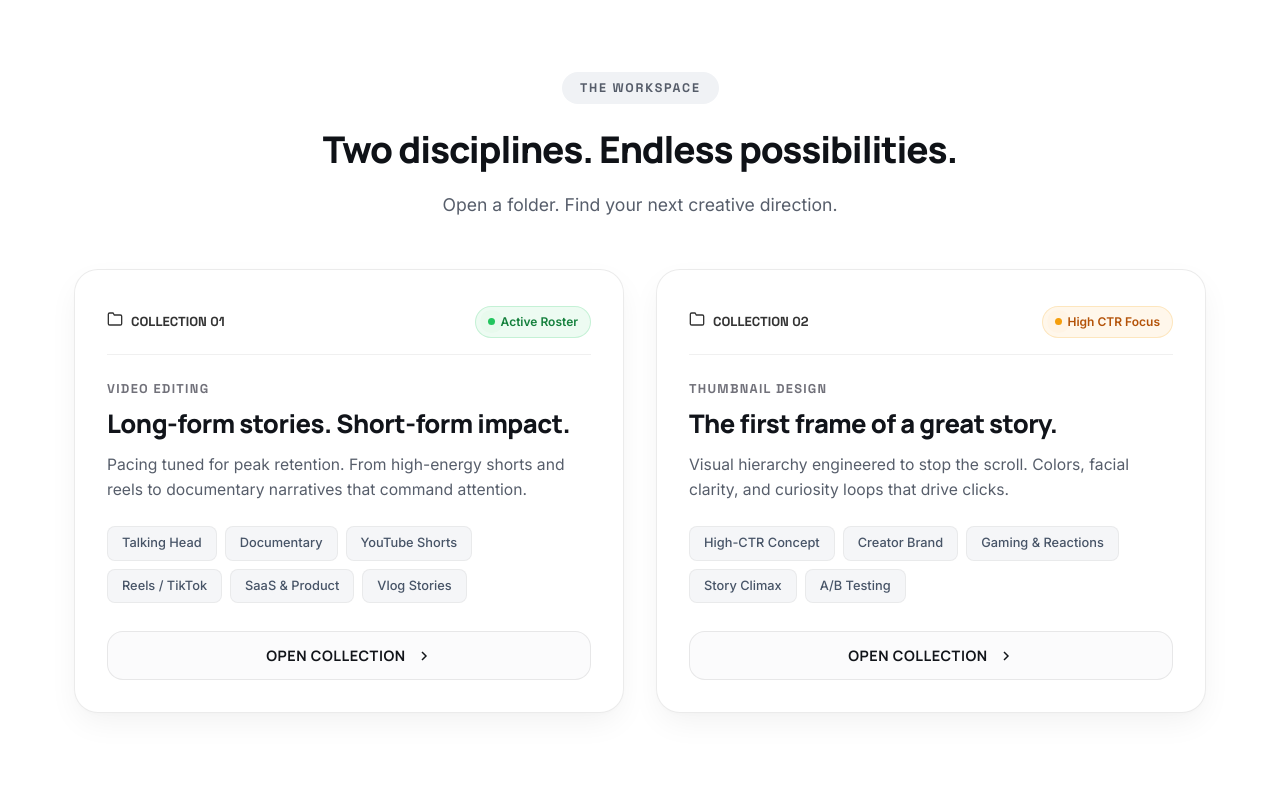
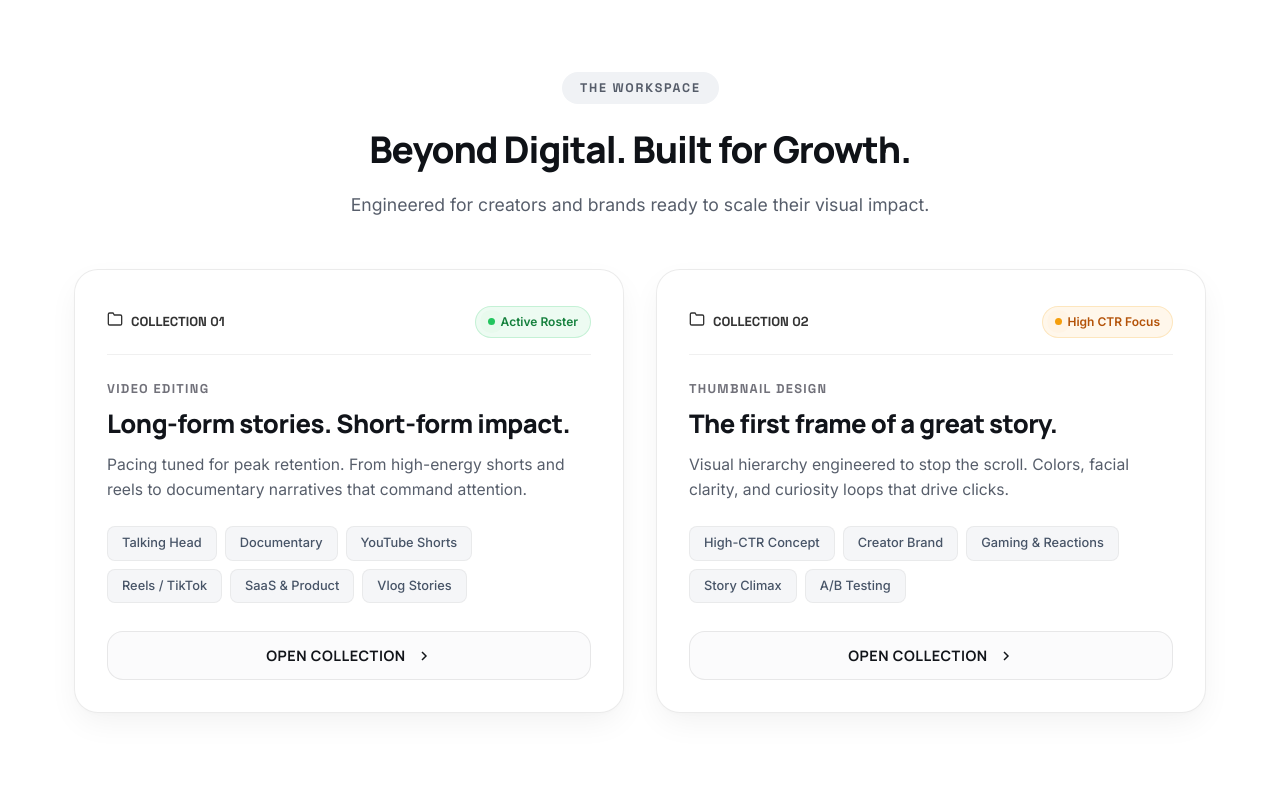
Before and after one commit to sahildevcode/starren-media, a plain HTML site: page index.html in a window 1280 px wide. Shown: the part 940-1732 px from the top of the page. Drawn offline with Linux system fonts and the light colour scheme.

Commit message:
Update Workspace section title to 'Beyond Digital. Built for Growth.'

```diff
--- a/index.html
+++ b/index.html
@@ -134,8 +134,8 @@
         <div class="badge-flip-wrapper">
           <span class="badge-label flip-badge">THE WORKSPACE</span>
         </div>
-        <h2 class="section-title">Two disciplines. Endless possibilities.</h2>
-        <p class="section-subtext">Open a folder. Find your next creative direction.</p>
+        <h2 class="section-title">Beyond Digital. Built for Growth.</h2>
+        <p class="section-subtext">Engineered for creators and brands ready to scale their visual impact.</p>
       </div>
 
       <div class="disciplines-grid">
```
